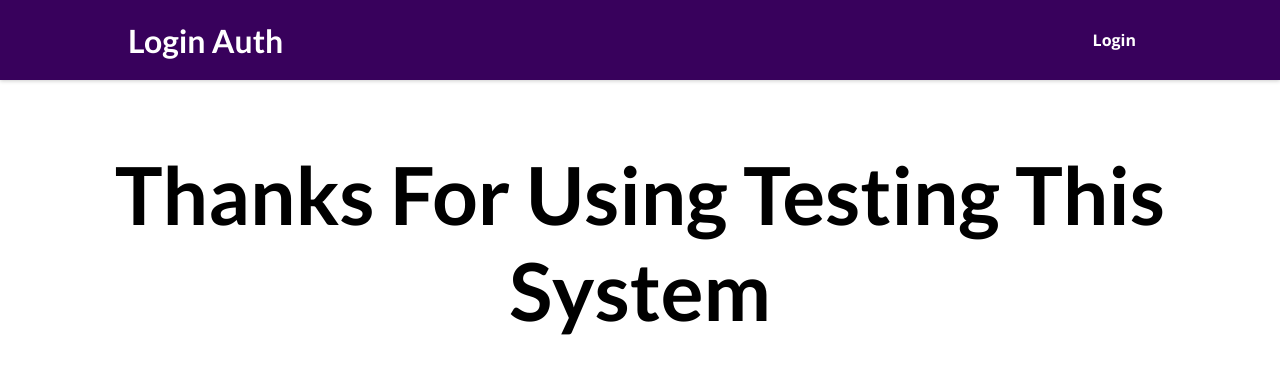
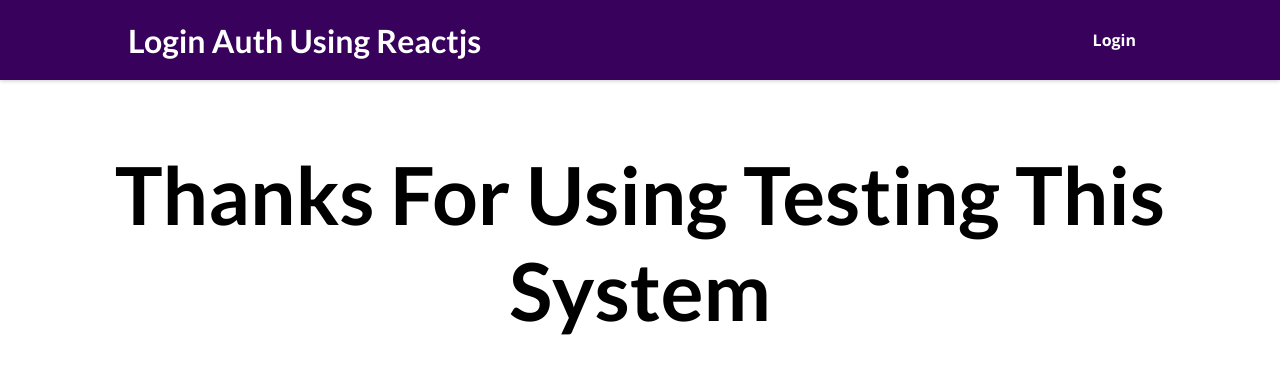
Before and after one commit to HumbleSmarts/LoginAuthInReactjs, a React (Create React App) app: page / in a window 1280 px wide. Shown: the top 374 px of the page. Built offline with nearby package versions, Linux system fonts and the light colour scheme.

Commit message:
fixed some bug

```diff
--- a/src/components/Layout/MainNavigation.js
+++ b/src/components/Layout/MainNavigation.js
@@ -15,7 +15,7 @@ const MainNavigation = () => {
   return (
     <header className={classes.header}>
       <Link to="/">
-        <div className={classes.logo}>Login Auth</div>
+        <div className={classes.logo}>Login Auth Using Reactjs</div>
       </Link>
       <nav>
         <ul>
```
